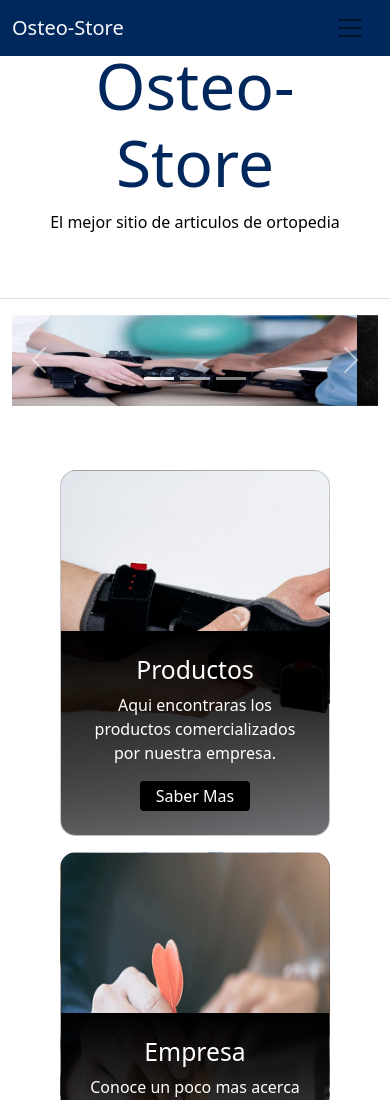
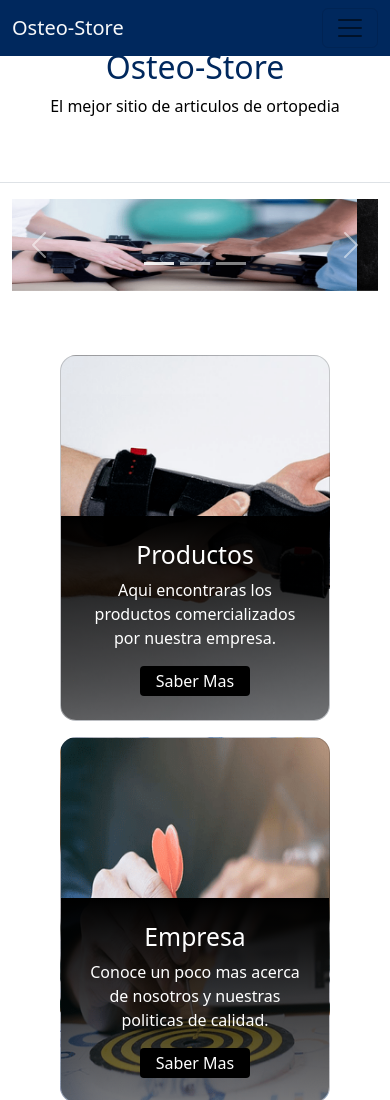
Before and after one commit to ArmellaMartim/PreEntrega2Armella, a website: page index.html in a window 390 px wide. Shown: the top 1100 px of the page. Drawn offline with nearby package versions, Linux system fonts and the light colour scheme.

Commit message:
creo media h1

```diff
--- a/scss/_medias.scss
+++ b/scss/_medias.scss
@@ -14,3 +14,9 @@
     transition-delay: 500ms;
   }
 }
+
+@media (max-width: 768px){
+  .page__h1{
+    font-size: 2rem;
+  }
+}
```
Also changed, not shown: css/style.css, 1 other file.
